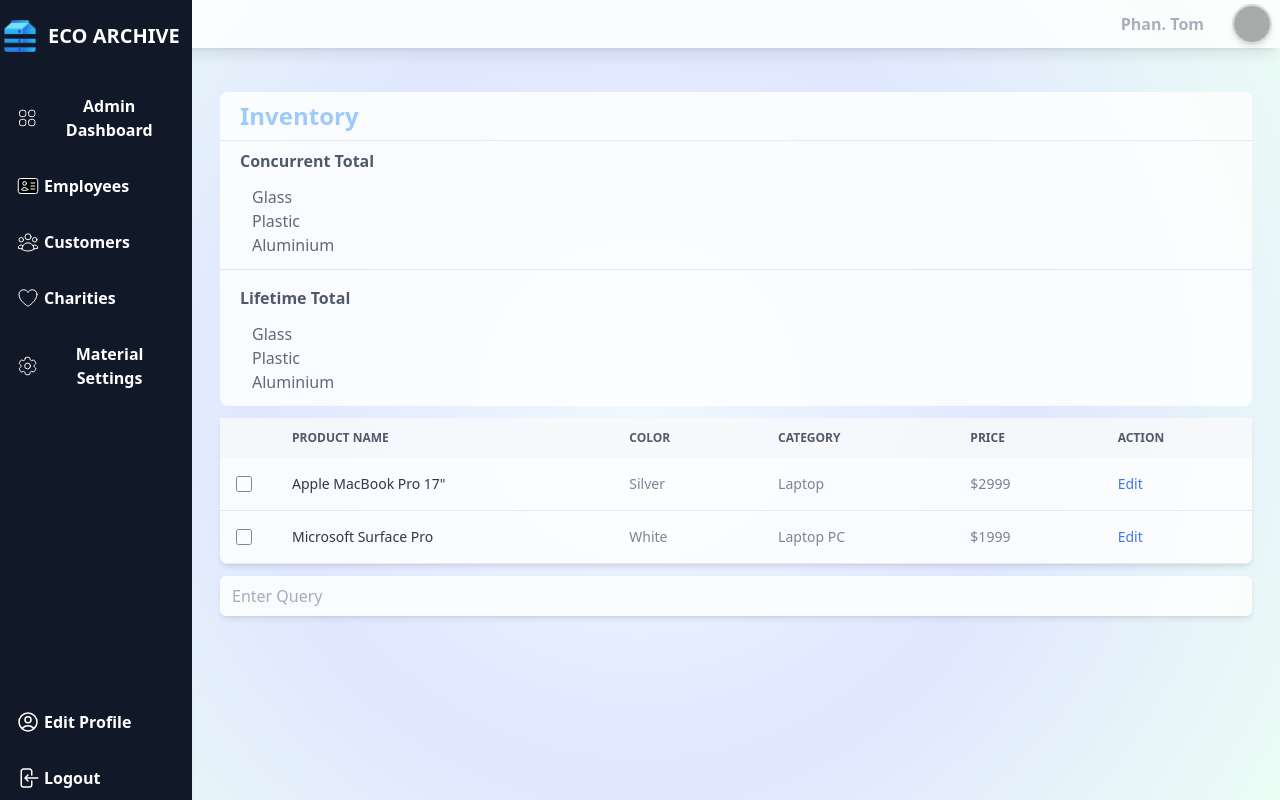
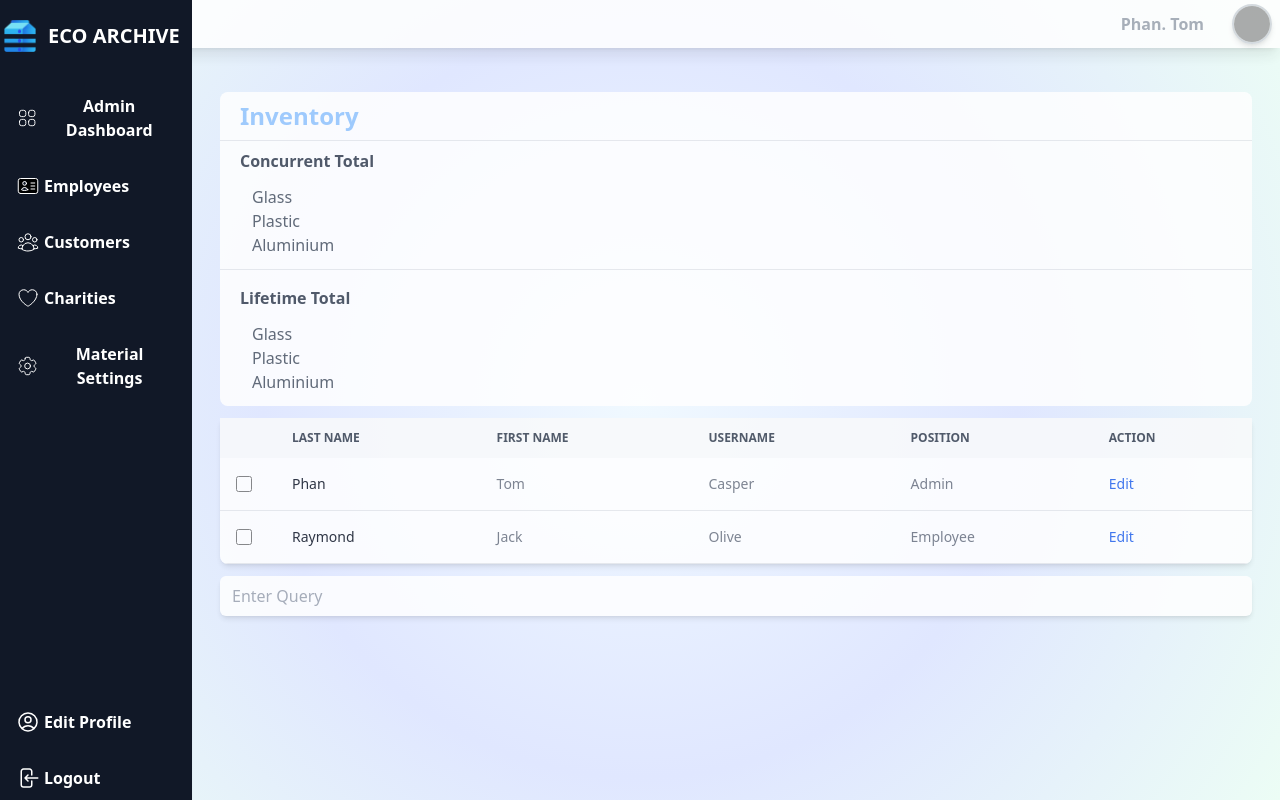
Before and after one commit to anthonyjdam/Eco_Archive, a React (Vite) app in the folder client/: page /admin in a window 1280 px wide. Built offline with nearby package versions, Linux system fonts and the light colour scheme; grey boxes are pictures that could not be loaded.

Commit message:
Added employee Queries and fixed minor UI bug

```diff
--- a/client/src/component/AdminPages/AdminEditEmployee.jsx
+++ b/client/src/component/AdminPages/AdminEditEmployee.jsx
@@ -31,7 +31,7 @@ function AdminEditEmployee() {
           {/* Iventory Summary */}
           <div className="flex-auto bottom-0 overflow-y-auto lg:pr-4 lg:pt-8">
 
-            <div className="bg-white rounded-lg opacity-[85%] shawdow-lg m-3 mb-5">
+            <div className="bg-white rounded-lg opacity-[85%] shadow-md m-3 mb-5">
 
               <h2 className=" text-2xl text-blue-300 font-bold pl-5 pt-2 pb-2">Add New Employee</h2>
               <hr className='pb-2'></hr>
@@ -83,39 +83,42 @@ function AdminEditEmployee() {
 
 
               </div>
-
             </div>
 
-            {/* Admin Table */}
+            {/* Table Container */}
             <div>
               <div className="text-left relative flex-auto m-3">
 
                 <div className="bg-white rounded-t-lg opacity-[85%] shawdow-lg p-3">
-                  {/* Search Button */}
+
                   <div className='flex items-center justify-between'>
-
+                    {/* Search User Button */}
                     <div className='relative'>
                       <div className='flex relative items-start justify-start'>
                         <input className='flex p-1 pl-20 rounded-lg w-44 bg-gray-200 hover:bg-gray-300 transition-all text-gray-800'>
                         </input>
-                        <div className='flex absolute items-center place-self-center pl-1'>
+                        <div className='flex absolute items-start place-self-center'>
+                          <button className='flex p-1.5 rounded-lg active:bg-blue-300 hover:bg-blue-200 hover:text-black transition-all text-gray-800'>
                             <svg xmlns="http://www.w3.org/2000/svg" fill="none" viewBox="0 0 24 24" stroke-width="1.5" stroke="currentColor" class="w-5 h-5">
                               <path stroke-linecap="round" stroke-linejoin="round" d="M21 21l-5.197-5.197m0 0A7.5 7.5 0 105.196 5.196a7.5 7.5 0 0010.607 10.607z" />
                             </svg>
                             <label className="font-semibold text-sm">
                               Search
                             </label>
+                          </button>
                         </div>
                       </div>
                     </div>
 
                     <div className='flex items-end justify-end gap-1'>
+                      {/* Delete User Button */}
                       <button className='flex gap-2 p-1 pr-3 pl-3 rounded-lg bg-gray-200 active:bg-green-300 hover:bg-green-200 hover:text-black transition-all text-gray-800'>
                         <label className="font-semibold text-sm">
                           Update
                         </label>
                       </button>
 
+                      {/* Update User Button */}
                       <button className='flex gap-2 p-1 pr-3 pl-3 rounded-lg bg-gray-200 active:bg-red-300 hover:bg-red-200 hover:text-black transition-all text-gray-800'>
                         <svg xmlns="http://www.w3.org/2000/svg" fill="none" viewBox="0 0 24 24" stroke-width="1.5" stroke="currentColor" class="w-5 h-5">
                           <path stroke-linecap="round" stroke-linejoin="round" d="M14.74 9l-.346 9m-4.788 0L9.26 9m9.968-3.21c.342.052.682.107 1.022.166m-1.022-.165L18.16 19.673a2.25 2.25 0 01-2.244 2.077H8.084a2.25 2.25 0 01-2.244-2.077L4.772 5.79m14.456 0a48.108 48.108 0 00-3.478-.397m-12 .562c.34-.059.68-.114 1.022-.165m0 0a48.11 48.11 0 013.478-.397m7.5 0v-.916c0-1.18-.91-2.164-2.09-2.201a51.964 51.964 0 00-3.32 0c-1.18.037-2.09 1.022-2.09 2.201v.916m7.5 0a48.667 48.667 0 00-7.5 0" />
@@ -123,12 +126,11 @@ function AdminEditEmployee() {
                       </button>
                     </div>
 
-
-
                   </div>
 
                 </div>
 
+                {/* Admin Table */}
                 <AdminTable />
 
               </div>
--- a/client/src/component/AdminPages/AdminTable.jsx
+++ b/client/src/component/AdminPages/AdminTable.jsx
@@ -13,22 +13,23 @@ export default function AdminTable() {
                             </div>
                         </th>
                         <th scope="col" class="px-6 py-3">
-                            Product name
+                            Last Name
                         </th>
                         <th scope="col" class="px-6 py-3">
-                            Color
+                            First Name
                         </th>
                         <th scope="col" class="px-6 py-3">
-                            Category
+                            Username
                         </th>
                         <th scope="col" class="px-6 py-3">
-                            Price
+                            Position
                         </th>
                         <th scope="col" class="px-6 py-3">
                             Action
                         </th>
                     </tr>
                 </thead>
+
                 <tbody>
                     <tr class="bg-white border-b dark:bg-gray-800 dark:border-gray-700 hover:bg-gray-50 dark:hover:bg-gray-600">
                         <td class="w-4 p-4">
@@ -38,16 +39,16 @@ export default function AdminTable() {
                             </div>
                         </td>
                         <th scope="row" class="px-6 py-4 font-medium text-gray-900 whitespace-nowrap dark:text-white">
-                            Apple MacBook Pro 17"
+                            Phan
                         </th>
                         <td class="px-6 py-4">
-                            Silver
+                            Tom
                         </td>
                         <td class="px-6 py-4">
-                            Laptop
+                            Casper
                         </td>
                         <td class="px-6 py-4">
-                            $2999
+                            Admin
                         </td>
                         <td class="px-6 py-4">
                             <a href="#" class="font-medium text-blue-600 dark:text-blue-500 hover:underline">Edit</a>
@@ -61,16 +62,15 @@ export default function AdminTable() {
                             </div>
                         </td>
                         <th scope="row" class="px-6 py-4 font-medium text-gray-900 whitespace-nowrap dark:text-white">
-                            Microsoft Surface Pro
+                            Raymond
                         </th>
-                        <td class="px-6 py-4">
-                            White
+                        <td class="px-6 py-4">                            Jack
                         </td>
                         <td class="px-6 py-4">
-                            Laptop PC
+                            Olive
                         </td>
                         <td class="px-6 py-4">
-                            $1999
+                            Employee
                         </td>
                         <td class="px-6 py-4">
                             <a href="#" class="font-medium text-blue-600 dark:text-blue-500 hover:underline">Edit</a>
```
Lines whose indentation alone changed are shown as unchanged.
